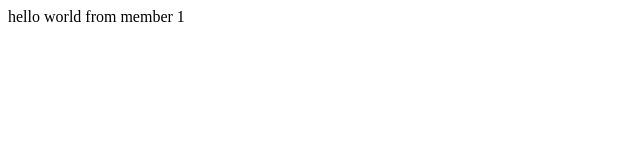
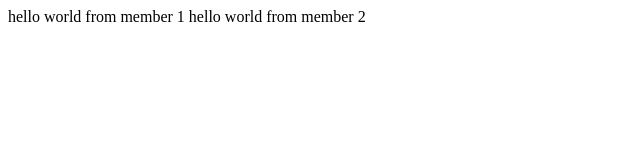
Before and after one commit to hamza19mughal99/gitpractice, a plain HTML site: page index.html in a window 1280 px wide. Shown: the whole page, without its empty margins (0-640 px from the left). Drawn offline with Linux system fonts and the light colour scheme.

Commit message:
commit
member5

```diff
--- a/index.html
+++ b/index.html
@@ -9,6 +9,7 @@
 <body>
     <div>
         hello world from member 1
+        hello world from member 2
     </div>
 </body>
 </html>
```
